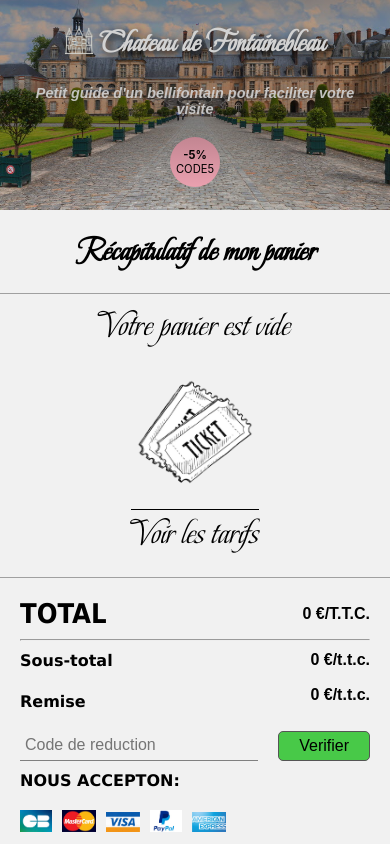
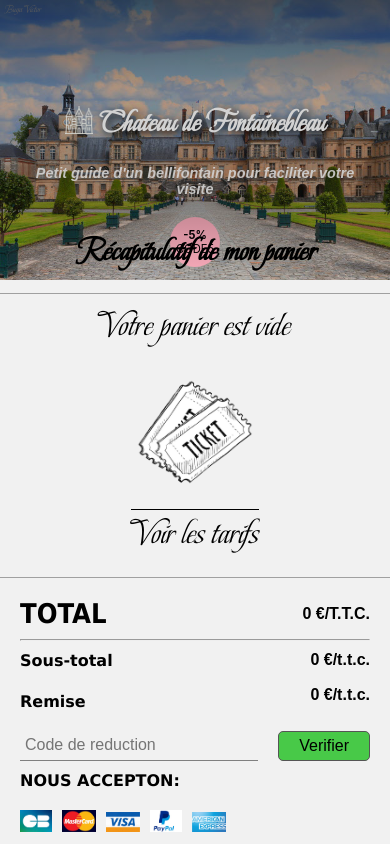
Before and after one commit to boogysh/castle, a React (Create React App) app in the folder castle-app/: page /panier in a window 390 px wide. Shown: the top 844 px of the page. Built offline with nearby package versions, Linux system fonts and the light colour scheme.

Commit message:
banner modif

```diff
--- a/castle-app/public/env.js
+++ b/castle-app/public/env.js
@@ -78,7 +78,7 @@ window.env = {
   "OnlineServices": "Online Services",
   "ORIGINAL_XDG_CURRENT_DESKTOP": "undefined",
   "OS": "Windows_NT",
-  "Path": "C:\\Users\\bugav\\AppData\\Local\\Temp\\yarn--1675928198033-0.06559295824951716;D:\\D\\PROJET_N_00_Buga_VIctor\\castle-app\\node_modules\\.bin;C:\\Users\\bugav\\AppData\\Local\\Yarn\\Data\\link\\node_modules\\.bin;C:\\Users\\bugav\\AppData\\Local\\Yarn\\bin;C:\\Program Files\\libexec\\lib\\node_modules\\npm\\bin\\node-gyp-bin;C:\\Program Files\\lib\\node_modules\\npm\\bin\\node-gyp-bin;C:\\Program Files\\nodejs\\node_modules\\npm\\bin\\node-gyp-bin;C:\\windows\\system32;C:\\windows;C:\\windows\\System32\\Wbem;C:\\windows\\System32\\WindowsPowerShell\\v1.0\\;C:\\windows\\System32\\OpenSSH\\;C:\\Program Files (x86)\\NVIDIA Corporation\\PhysX\\Common;C:\\Program Files\\NVIDIA Corporation\\NVIDIA NvDLISR;C:\\WINDOWS\\system32;C:\\WINDOWS;C:\\WINDOWS\\System32\\Wbem;C:\\WINDOWS\\System32\\WindowsPowerShell\\v1.0\\;C:\\WINDOWS\\System32\\OpenSSH\\;C:\\Program Files\\nodejs\\;C:\\Program Files\\Git\\cmd;C:\\Users\\bugav\\AppData\\Local\\Microsoft\\WindowsApps;;C:\\Users\\bugav\\AppData\\Local\\Programs\\Microsoft VS Code\\bin;C:\\Users\\bugav\\AppData\\Roaming\\npm",
+  "Path": "C:\\Users\\bugav\\AppData\\Local\\Temp\\yarn--1675935567051-0.09034592011003384;D:\\D\\PROJET_N_00_Buga_VIctor\\castle-app\\node_modules\\.bin;C:\\Users\\bugav\\AppData\\Local\\Yarn\\Data\\link\\node_modules\\.bin;C:\\Users\\bugav\\AppData\\Local\\Yarn\\bin;C:\\Program Files\\libexec\\lib\\node_modules\\npm\\bin\\node-gyp-bin;C:\\Program Files\\lib\\node_modules\\npm\\bin\\node-gyp-bin;C:\\Program Files\\nodejs\\node_modules\\npm\\bin\\node-gyp-bin;C:\\windows\\system32;C:\\windows;C:\\windows\\System32\\Wbem;C:\\windows\\System32\\WindowsPowerShell\\v1.0\\;C:\\windows\\System32\\OpenSSH\\;C:\\Program Files (x86)\\NVIDIA Corporation\\PhysX\\Common;C:\\Program Files\\NVIDIA Corporation\\NVIDIA NvDLISR;C:\\WINDOWS\\system32;C:\\WINDOWS;C:\\WINDOWS\\System32\\Wbem;C:\\WINDOWS\\System32\\WindowsPowerShell\\v1.0\\;C:\\WINDOWS\\System32\\OpenSSH\\;C:\\Program Files\\nodejs\\;C:\\Program Files\\Git\\cmd;C:\\Users\\bugav\\AppData\\Local\\Microsoft\\WindowsApps;;C:\\Users\\bugav\\AppData\\Local\\Programs\\Microsoft VS Code\\bin;C:\\Users\\bugav\\AppData\\Roaming\\npm",
   "PATHEXT": ".COM;.EXE;.BAT;.CMD;.VBS;.VBE;.JS;.JSE;.WSF;.WSH;.MSC;.CPL",
   "platformcode": "M7",
   "PROCESSOR_ARCHITECTURE": "AMD64",
--- a/castle-app/src/style/style.css
+++ b/castle-app/src/style/style.css
@@ -221,13 +221,15 @@ header {
   display: flex;
   flex-direction: column;
   align-items: center;
+  /* justify-content: center; */
   background-image: url(../assets/images-ext/entree_chateau.jpg);
   background-size: cover;
   background-position: center;
-  height: 440px;
+  background-position: top;
+  height: 400px;
   width: 100%;
   position: relative;
-  top: -70px;
+  /* top: -70px; */
 }
 .bg-header {
   position: absolute;
@@ -256,19 +258,21 @@ header {
   width: 100%;
   height: auto;
   padding: 20px;
-  padding-top: 130px;
+  padding-top: 100px;
 }
 .titre img {
   display: block;
   width: 70px;
   height: 70px;
   margin-bottom: 10px;
+
   z-index: 5;
 }
 .banner_h1 {
   font-family: "Titre_H1", "Great_vibes";
   font-size: 5em;
   margin: 0;
+  margin-top: 0px;
   margin-left: 20px;
   color: rgb(210, 210, 210);
   text-shadow: 3px 3px 8px black;
@@ -303,9 +307,6 @@ header p {
 }
 
 @media screen and (max-width: 1200px) {
-  header {
-    height: 400px;
-  }
   header p {
     left: 20px;
     font-size: 1em;
@@ -317,7 +318,7 @@ header p {
 }
 @media screen and (max-width: 992px) {
   header {
-    height: 400px;
+    height: 360px;
   }
   .banner_h1 {
     font-size: 4em;
@@ -335,7 +336,7 @@ header p {
   header {
     /* position: inherit; */
     /* top: 0; */
-    height: 340px;
+    height: 320px;
     margin-bottom: 0;
   }
   .banner_h1 {
@@ -352,9 +353,9 @@ header p {
   }
 }
 @media screen and (max-width: 480px) {
-  .titre {
+  /* .titre {
     padding-top: 90px;
-  }
+  } */
   header {
     height: 280px;
   }
@@ -362,7 +363,6 @@ header p {
     font-size: 1.9rem;
     padding-left: 0px;
     margin-left: 5px;
-    /* padding-top: 70px; */
   }
   header h2 {
     font-size: 0.9rem;
@@ -387,10 +387,6 @@ header p {
     height: 30px;
     margin-top: 5px;
   }
-  /* header h2 {
-    font-size: 1em;
-    bottom: 130px;
-  } */
 }
 @media screen and (max-width: 320px) {
   header {
@@ -1293,9 +1289,8 @@ br {
   background: rgba(211, 211, 211, 0.493);
   box-shadow: 0px 0px 5px grey;
   border: none;
-
-}
-#valide_panier a{
+}
+#valide_panier a {
   text-decoration: none;
   border: none;
 }
@@ -1371,11 +1366,9 @@ br {
   border: none;
   width: 100%;
 }
-button{
-  border-bottom:none;
-}
-
-
+button {
+  border-bottom: none;
+}
 
 @media screen and (max-width: 480px) {
   #tarifs {
@@ -2438,7 +2431,7 @@ input:focus {
   width: 80%;
   height: auto;
 }
-.orderListResult{
+.orderListResult {
   width: 100%;
   height: auto;
   min-height: 400px;
```
Also changed, not shown: castle-app/src/assets/images-ext/entree_chateau.jpg.
